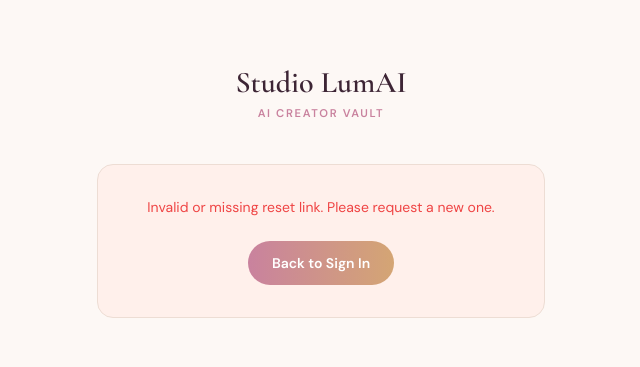
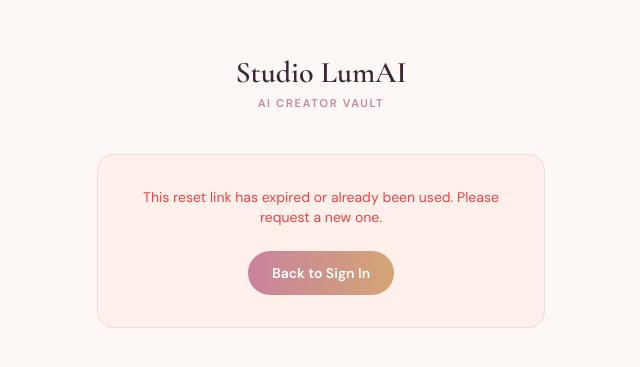
Before and after one commit to imaneKhalikane/muzevault, a Next.js app: page /reset-password in a window 1280 px wide. Shown: the part 209-576 px from the top of the page, without its empty margins (319-959 px from the left). Built offline with nearby package versions, Linux system fonts and the light colour scheme.

Commit message:
fix: rewrite reset-password page with explicit stage state machine

```diff
--- a/app/reset-password/page.tsx
+++ b/app/reset-password/page.tsx
@@ -10,67 +10,69 @@ function ResetPasswordForm() {
   const router = useRouter()
   const searchParams = useSearchParams()
 
+  // Three distinct stages: 'exchanging' | 'form' | 'success' | 'invalid'
+  const [stage, setStage] = useState<'exchanging' | 'form' | 'success' | 'invalid'>('exchanging')
+
   const [password, setPassword] = useState('')
   const [confirm, setConfirm] = useState('')
-  const [error, setError] = useState('')
+  const [formError, setFormError] = useState('')
   const [loading, setLoading] = useState(false)
-  const [success, setSuccess] = useState(false)
-  const [exchanging, setExchanging] = useState(true)
 
   const inputClass =
     'w-full bg-[#fdf8f5] border border-[#edddd4] rounded-xl px-4 py-3 text-[#3d2535] placeholder-[#c5adb8] focus:outline-none focus:border-[#c9829e] transition-colors text-sm'
 
-  // Exchange the code from the URL for a valid session
+  // Step 1: exchange the code from the URL for a valid session
   useEffect(() => {
     async function exchange() {
       const code = searchParams.get('code')
       if (!code) {
-        setError('Invalid or missing reset link. Please request a new one.')
-        setExchanging(false)
+        setStage('invalid')
         return
       }
       const supabase = createClient()
-      const { error: exchangeError } = await supabase.auth.exchangeCodeForSession(code)
-      if (exchangeError) {
-        setError('This reset link has expired or already been used. Please request a new one.')
+      const { error } = await supabase.auth.exchangeCodeForSession(code)
+      if (error) {
+        setStage('invalid')
+      } else {
+        setStage('form')
       }
-      setExchanging(false)
     }
     exchange()
   }, [searchParams])
 
-  // Redirect after success
+  // Step 3: redirect after success
   useEffect(() => {
-    if (success) {
+    if (stage === 'success') {
       const timer = setTimeout(() => router.push('/library'), 2000)
       return () => clearTimeout(timer)
     }
-  }, [success, router])
+  }, [stage, router])
 
+  // Step 2: submit new password
   async function handleSubmit(e: React.FormEvent) {
     e.preventDefault()
-    setError('')
+    setFormError('')
 
     if (password.length < 8) {
-      setError('Password must be at least 8 characters.')
+      setFormError('Password must be at least 8 characters.')
       return
     }
     if (password !== confirm) {
-      setError('Passwords do not match.')
+      setFormError('Passwords do not match.')
       return
     }
 
     setLoading(true)
     try {
       const supabase = createClient()
-      const { error: updateError } = await supabase.auth.updateUser({ password })
-      if (updateError) {
-        setError(updateError.message)
+      const { error } = await supabase.auth.updateUser({ password })
+      if (error) {
+        setFormError(error.message)
         return
       }
-      setSuccess(true)
+      setStage('success')
     } catch {
-      setError('Something went wrong. Please try again.')
+      setFormError('Something went wrong. Please try again.')
     } finally {
       setLoading(false)
     }
@@ -88,36 +90,20 @@ function ResetPasswordForm() {
           </Link>
         </div>
 
-        {/* Loading while exchanging code */}
-        {exchanging && (
+        {/* ── EXCHANGING ── */}
+        {stage === 'exchanging' && (
           <div className="bg-[#fff0eb] border border-[#edddd4] rounded-2xl p-8 text-center">
             <Loader2 className="h-8 w-8 text-[#c9829e] animate-spin mx-auto mb-3" />
             <p className="text-sm text-[#7a5060]">Verifying your reset link…</p>
           </div>
         )}
 
-        {/* Success state */}
-        {!exchanging && success && (
+        {/* ── INVALID / EXPIRED LINK ── */}
+        {stage === 'invalid' && (
           <div className="bg-[#fff0eb] border border-[#edddd4] rounded-2xl p-8 text-center">
-            <div className="h-14 w-14 rounded-full bg-[#c9829e]/15 flex items-center justify-center mx-auto mb-5">
-              <CheckCircle className="h-7 w-7 text-[#c9829e]" />
-            </div>
-            <h2 className="font-heading text-2xl font-light text-[#3d2535] mb-2">
-              Password updated!
-            </h2>
-            <p className="text-sm text-[#7a5060] font-light">
-              Redirecting you to your vault…
+            <p className="text-sm text-red-500 mb-6">
+              This reset link has expired or already been used. Please request a new one.
             </p>
-            <div className="mt-4 flex justify-center">
-              <Loader2 className="h-4 w-4 text-[#c9829e] animate-spin" />
-            </div>
-          </div>
-        )}
-
-        {/* Error with no valid session */}
-        {!exchanging && !success && error && !password && (
-          <div className="bg-[#fff0eb] border border-[#edddd4] rounded-2xl p-8 text-center">
-            <p className="text-sm text-red-500 mb-6">{error}</p>
             <Link
               href="/login"
               className="btn-gradient inline-block px-6 py-3 text-sm font-semibold text-white"
@@ -127,8 +113,8 @@ function ResetPasswordForm() {
           </div>
         )}
 
-        {/* Password form */}
-        {!exchanging && !success && (!error || password) && (
+        {/* ── PASSWORD FORM ── */}
+        {stage === 'form' && (
           <>
             <div className="text-center mb-8">
               <p className="font-heading text-2xl font-light text-[#3d2535]">Set a new password</p>
@@ -167,9 +153,9 @@ function ResetPasswordForm() {
                   />
                 </div>
 
-                {error && (
+                {formError && (
                   <div className="rounded-xl bg-red-50 border border-red-200 px-4 py-3 text-sm text-red-600">
-                    {error}
+                    {formError}
                   </div>
                 )}
 
@@ -193,6 +179,24 @@ function ResetPasswordForm() {
           </>
         )}
 
+        {/* ── SUCCESS ── */}
+        {stage === 'success' && (
+          <div className="bg-[#fff0eb] border border-[#edddd4] rounded-2xl p-8 text-center">
+            <div className="h-14 w-14 rounded-full bg-[#c9829e]/15 flex items-center justify-center mx-auto mb-5">
+              <CheckCircle className="h-7 w-7 text-[#c9829e]" />
+            </div>
+            <h2 className="font-heading text-2xl font-light text-[#3d2535] mb-2">
+              Password updated!
+            </h2>
+            <p className="text-sm text-[#7a5060] font-light">
+              Redirecting you to your vault…
+            </p>
+            <div className="mt-4 flex justify-center">
+              <Loader2 className="h-4 w-4 text-[#c9829e] animate-spin" />
+            </div>
+          </div>
+        )}
+
       </div>
     </div>
   )
```
